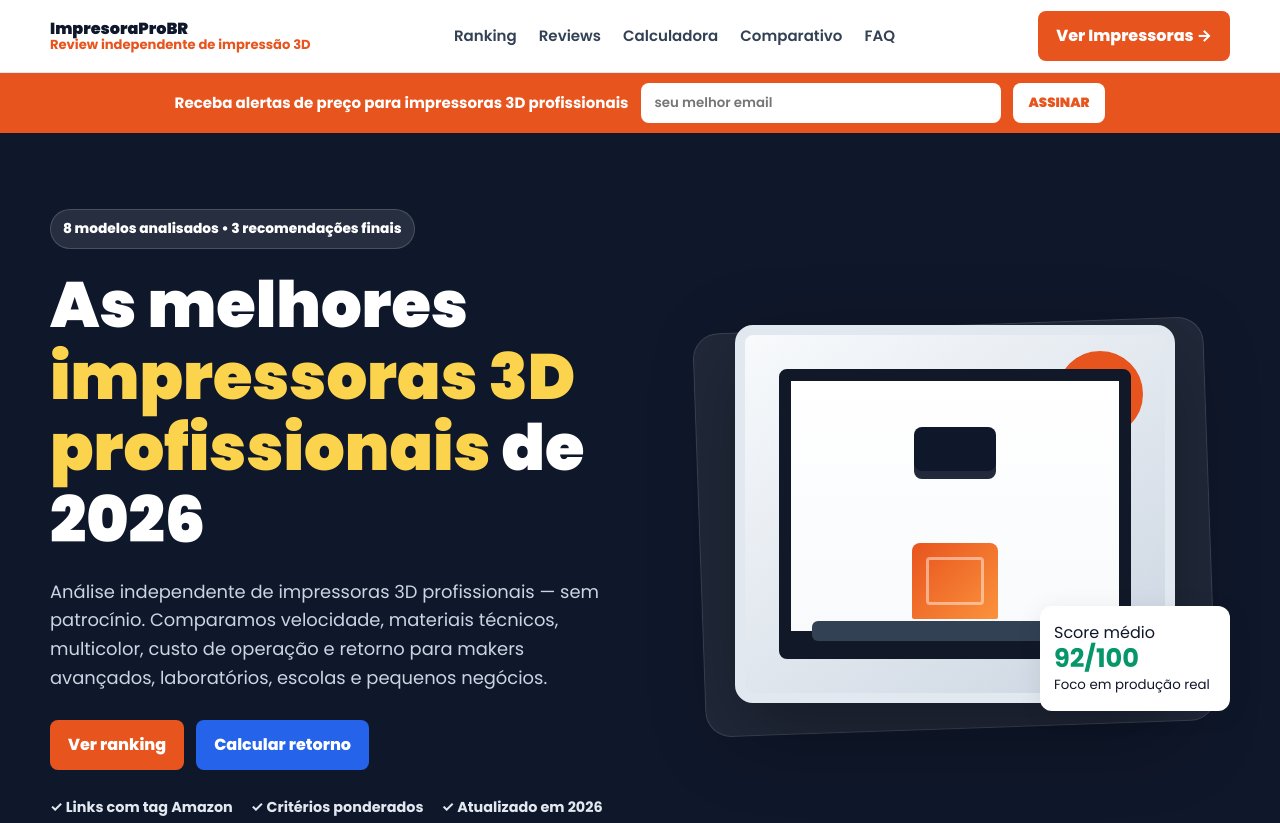
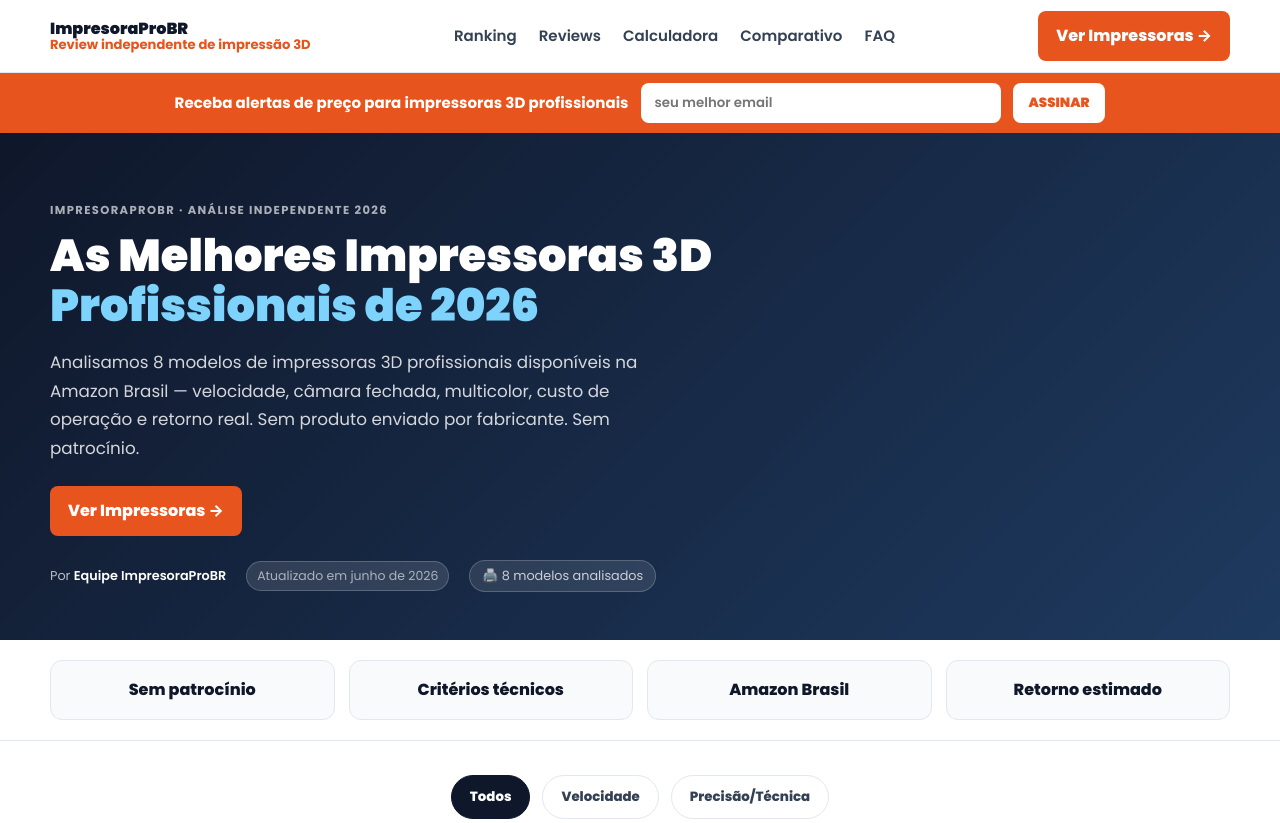
Before and after one commit to 48cork/impresora-pro-br, a plain HTML site: page index.html in a window 1280 px wide. Shown: the top 823 px of the page. Drawn offline with Linux system fonts and the light colour scheme; a script that the page names is missing.

Commit message:
fix: hero ImpresoraProBR padrão navy igual família

```diff
--- a/index.html
+++ b/index.html
@@ -114,26 +114,19 @@
       font-weight: 600;
     }
     .email-bar button { height: 40px; border: 0; border-radius: var(--radius-btn); padding: 0 16px; font-family: inherit; font-weight: 900; color: var(--orange); background: var(--white); cursor: pointer; }
-    .hero { background: var(--navy); color: var(--white); padding: 76px 0 72px; overflow: hidden; }
-    .hero-grid { display: grid; grid-template-columns: 1.02fr .98fr; align-items: center; gap: 56px; }
-    .badge {
-      display: inline-flex;
-      align-items: center;
-      gap: 8px;
-      border-radius: 999px;
-      background: rgba(255,255,255,.1);
-      color: var(--white);
-      padding: 8px 12px;
-      font-size: .86rem;
-      font-weight: 800;
-      border: 1px solid rgba(255,255,255,.16);
-    }
+    .hero { background: linear-gradient(135deg, var(--navy) 0%, #1e3a5f 100%); color: #fff; padding: 56px 0 48px; }
+    .hero__eyebrow { font-size: .72rem; font-weight: 700; letter-spacing: .12em; text-transform: uppercase; color: rgba(255,255,255,.65); margin-bottom: 12px; }
     h1, h2, h3 { line-height: 1.12; margin: 0; letter-spacing: 0; }
     h1 { margin-top: 20px; font-size: clamp(2.45rem, 5vw, 4.8rem); font-weight: 900; }
-    h1 span { color: #FCD34D; }
-    .hero p { color: #CBD5E1; font-size: 1.12rem; max-width: 620px; margin: 22px 0 28px; }
-    .hero-actions { display: flex; align-items: center; gap: 12px; flex-wrap: wrap; }
-    .mini-proof { margin-top: 26px; display: flex; gap: 18px; flex-wrap: wrap; color: #E2E8F0; font-size: .9rem; font-weight: 700; }
+    .hero h1 { font-size: clamp(1.8rem, 4vw, 2.8rem); margin-top: 0; margin-bottom: 16px; }
+    .hero h1 em { font-style: normal; color: #7dd3fc; }
+    .hero__lead { font-size: 1.05rem; color: rgba(255,255,255,.82); max-width: 640px; margin-bottom: 24px; line-height: 1.7; }
+    .hero__actions { margin-bottom: 24px; }
+    .hero__meta { display: flex; align-items: center; gap: 20px; flex-wrap: wrap; }
+    .hero__byline { font-size: .8rem; color: rgba(255,255,255,.7); }
+    .hero__byline strong { color: #fff; font-weight: 600; }
+    .hero__date { font-size: .78rem; color: rgba(255,255,255,.6); background: rgba(255,255,255,.12); padding: 4px 10px; border-radius: 100px; border: 1px solid rgba(255,255,255,.2); }
+    .hero__badge { display: inline-flex; align-items: center; gap: 6px; font-size: .8rem; color: rgba(255,255,255,.75); background: rgba(255,255,255,.10); padding: 5px 12px; border-radius: 100px; border: 1px solid rgba(255,255,255,.2); }
     .hero-visual {
       position: relative;
       min-height: 430px;
@@ -336,35 +329,23 @@
     </div>
   </div>
 
-  <header id="top" class="hero">
-    <div class="container hero-grid">
-      <div>
-        <span class="badge">8 modelos analisados • 3 recomendações finais</span>
-        <h1>As melhores <span>impressoras 3D profissionais</span> de 2026</h1>
-        <p>Análise independente de impressoras 3D profissionais — sem patrocínio. Comparamos velocidade, materiais técnicos, multicolor, custo de operação e retorno para makers avançados, laboratórios, escolas e pequenos negócios.</p>
-        <div class="hero-actions">
-          <a class="btn btn-orange" href="#ranking">Ver ranking</a>
-          <a class="btn btn-blue" href="#calculadora">Calcular retorno</a>
-        </div>
-        <div class="mini-proof">
-          <span>✓ Links com tag Amazon</span>
-          <span>✓ Critérios ponderados</span>
-          <span>✓ Atualizado em 2026</span>
-        </div>
+  <header id="top" class="hero" aria-label="Título e apresentação">
+    <div class="container">
+      <p class="hero__eyebrow">ImpresoraProBR · Análise Independente 2026</p>
+      <h1>As Melhores Impressoras 3D<br>
+          <em>Profissionais de 2026</em></h1>
+      <p class="hero__lead">
+        Analisamos 8 modelos de impressoras 3D profissionais disponíveis na Amazon Brasil —
+        velocidade, câmara fechada, multicolor, custo de operação e retorno real.
+        Sem produto enviado por fabricante. Sem patrocínio.
+      </p>
+      <div class="hero__actions">
+        <a class="btn btn-orange" href="#ranking">Ver Impressoras →</a>
       </div>
-      <div class="hero-visual" aria-hidden="true">
-        <div class="printer-hero">
-          <div class="filament"></div>
-          <div class="printer-frame"></div>
-          <div class="print-head"></div>
-          <div class="cube"></div>
-          <div class="print-bed"></div>
-        </div>
-        <div class="floating-card">
-          <span>Score médio</span>
-          <strong>92/100</strong>
-          <small>Foco em produção real</small>
-        </div>
+      <div class="hero__meta">
+        <span class="hero__byline">Por <strong>Equipe ImpresoraProBR</strong></span>
+        <span class="hero__date">Atualizado em junho de 2026</span>
+        <span class="hero__badge">🖨️ 8 modelos analisados</span>
       </div>
     </div>
   </header>
```
